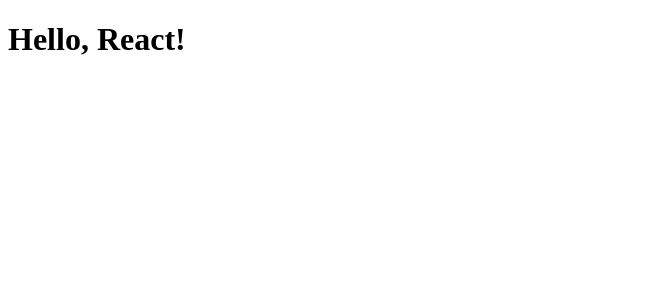
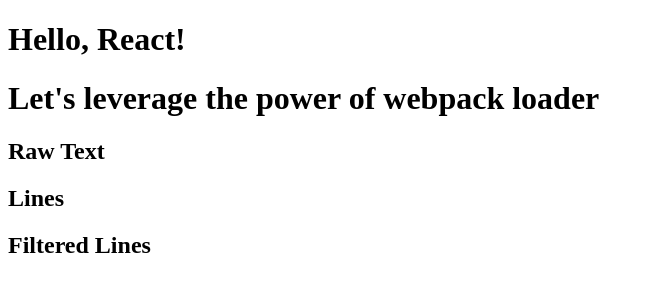
Before and after one commit to situ2001/webpack-react-demo, a React app: page / in a window 1280 px wide. Shown: the top 300 px of the page, without its empty margins (0-654 px from the left). Built offline with nearby package versions, Linux system fonts and the light colour scheme.

Commit message:
feat: add a webpack loader txt-line-loader

```diff
--- a/src/index.tsx
+++ b/src/index.tsx
@@ -1,3 +1,17 @@
-const Hello = () => <h1>Hello, React!</h1>;
+// @ts-ignore
+import { lines, rawText, filteredLines } from "./lines.txt";
+
+const Hello = () => (
+  <div>
+    <h1>Hello, React!</h1>
+    <h1>Let's leverage the power of webpack loader</h1>
+    <h2>Raw Text</h2>
+    <pre>{rawText}</pre>
+    <h2>Lines</h2>
+    <pre>{JSON.stringify(lines)}</pre>
+    <h2>Filtered Lines</h2>
+    <pre>{JSON.stringify(filteredLines)}</pre>
+  </div>
+);
 
 export default Hello;
--- a/webpack.config.js
+++ b/webpack.config.js
@@ -35,6 +35,10 @@
         exclude: /node_modules/,
         use: ["ts-loader", "my-jsx-loader"],
       },
+      {
+        test: /\.txt/,
+        use: ["txt-lines-loader"],
+      }
     ],
   },
   // pass all files through babel
```
Also changed, not shown: webpack/loaders/txt-lines-loader.js (added, +18 -0 lines), src/lines.txt (added).
